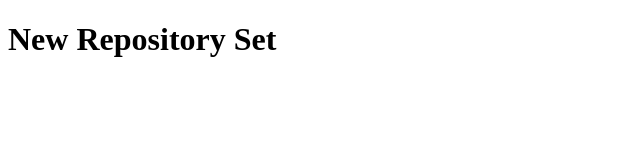
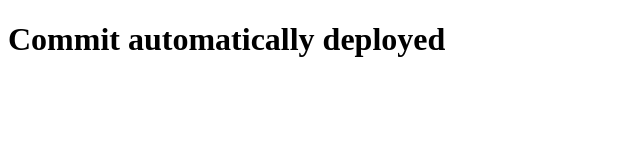
Before and after one commit to patilkey1/TestGitAutomate1, a plain HTML site: page index.html in a window 1280 px wide. Shown: the whole page, without its empty margins (0-640 px from the left). Drawn offline with Linux system fonts and the light colour scheme.

Commit message:
Update index.html

```diff
--- a/index.html
+++ b/index.html
@@ -7,6 +7,6 @@
     <title>Index</title>
 </head>
 <body>
-    <h1>New Repository  Set</h1>
+    <h1>Commit automatically deployed</h1>
 </body>
 </html>
```
